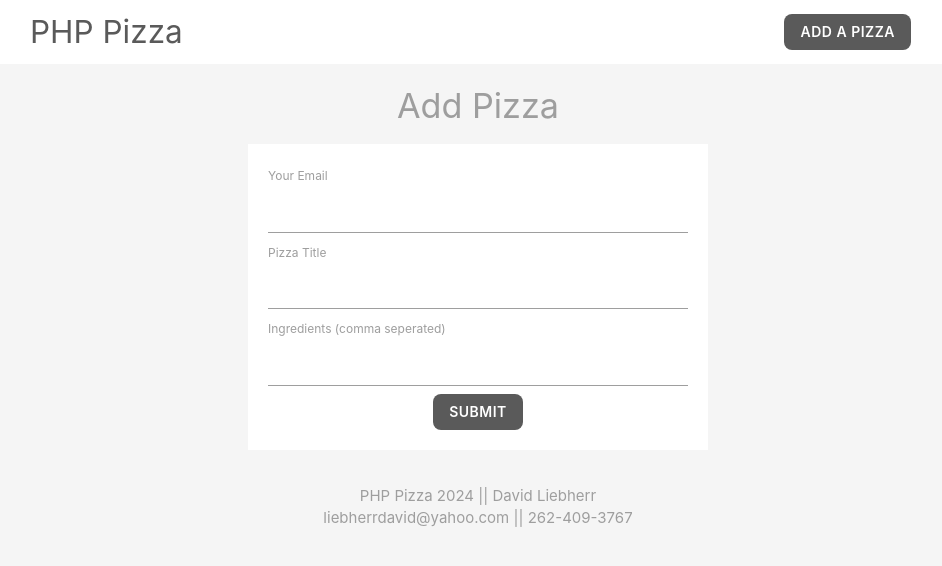
After one commit to aidev13/php-pizza, a PHP site: page /add-form.php in a window 1280 px wide. The commit adds this page. Shown: the top 566 px of the page, without its empty margins (162-1104 px from the left). Run offline with PHP 8.4, Linux system fonts and the light colour scheme.

Commit message:
WIP, added form and get method - need to change to post for security reasoms

```diff
--- /dev/null
+++ b/add-form.php
@@ -0,0 +1,34 @@
+<?php
+
+   if(isset($_GET['submit'])){
+      echo $_GET['email'];
+      echo $_GET['title'];
+      echo $_GET['ingredients'];
+   };
+
+?>
+
+<!DOCTYPE html>
+
+<html lang="en">
+
+<?php include('templates/header.php'); ?>
+
+<section class="container grey-text">
+   <h4 class="center">Add Pizza</h4>
+   <form class="white" action="add-form.php" method="GET">
+      <label>Your Email</label>
+      <input type="text" name="email">
+      <label>Pizza Title</label>
+      <input type="text" name="title">
+      <label>Ingredients (comma seperated)</label>
+      <input type="text" name="ingredients">
+      <div class="center">
+         <input type="submit" name="submit" value="submit" class="btn brand z-depth-0">
+      </div>
+   </form>
+</section>
+
+<?php include('templates/footer.php'); ?>
+
+</html>
--- a/index.php
+++ b/index.php
@@ -4,6 +4,7 @@
 ?>
 
 <!DOCTYPE html>
+
 <html lang="en">
 
  <?php include('templates/header.php'); ?>
--- a/styles.css
+++ b/styles.css
@@ -1,6 +1,6 @@
 
 :root {
-   --main-theme: rgb(255, 149, 0);
+   --main-theme: rgb(90, 90, 90);
 }
 
 .brand {
@@ -13,3 +13,9 @@
 .brand-text {
    color:  var(--main-theme) !important;
 }
+
+form {
+   max-width: 460px;
+   margin: 20px auto;
+   padding: 20px;
+}
--- a/templates/header.php
+++ b/templates/header.php
@@ -4,7 +4,8 @@
    <title>PHP Pizza</title>
    <!-- Compiled and minified CSS -->
    <link rel="stylesheet" href="https://cdnjs.cloudflare.com/ajax/libs/materialize/1.0.0/css/materialize.min.css">
-   <link rel="stylesheet" href="styles.css" >
+
+   <link rel="stylesheet" href="../styles.css" >
 </head>
 
 <body class="grey lighten-4">
```
